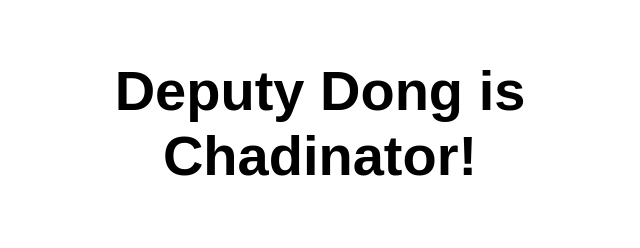
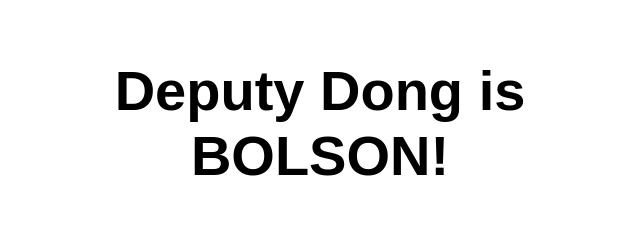
Before and after one commit to 3dvoxel/staticwebdev, a website: page src/index.html in a window 1280 px wide. Shown: the whole page, without its empty margins (320-960 px from the left). Drawn offline with Linux system fonts and the light colour scheme.

Commit message:
Update index.html
Change to BOLSON

```diff
--- a/src/index.html
+++ b/src/index.html
@@ -5,12 +5,12 @@
   <meta charset="UTF-8">
   <meta name="viewport" content="width=device-width, initial-scale=1.0">
   <link rel="stylesheet" href="styles.css">
-  <title>Deputy Dong is Chadinator!</title>
+  <title>Deputy Dong is BOLSON!</title>
 </head>
 
 <body>
   <main>
-    <h1>Deputy Dong is Chadinator!</h1>
+    <h1>Deputy Dong is BOLSON!</h1>
   </main>
 </body>
 
```
